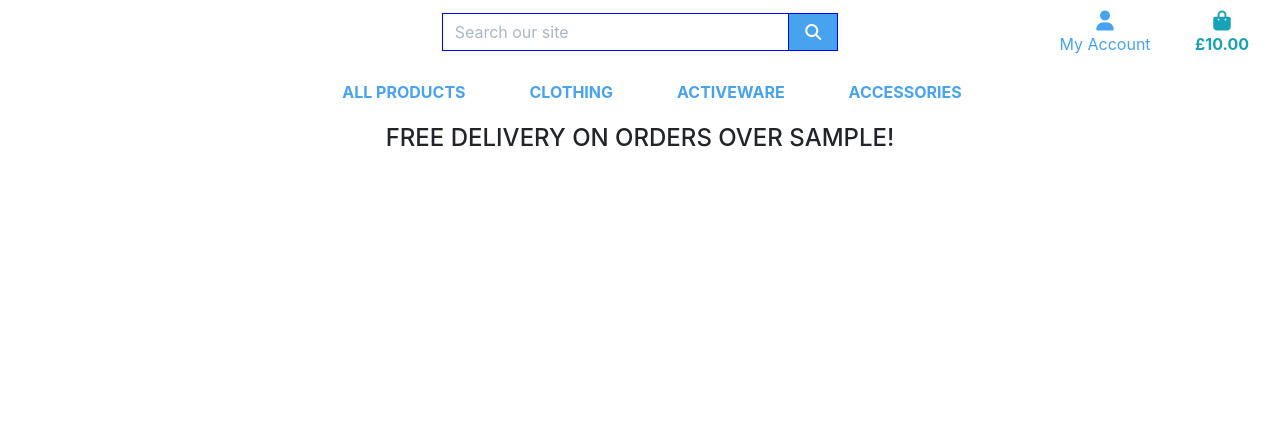
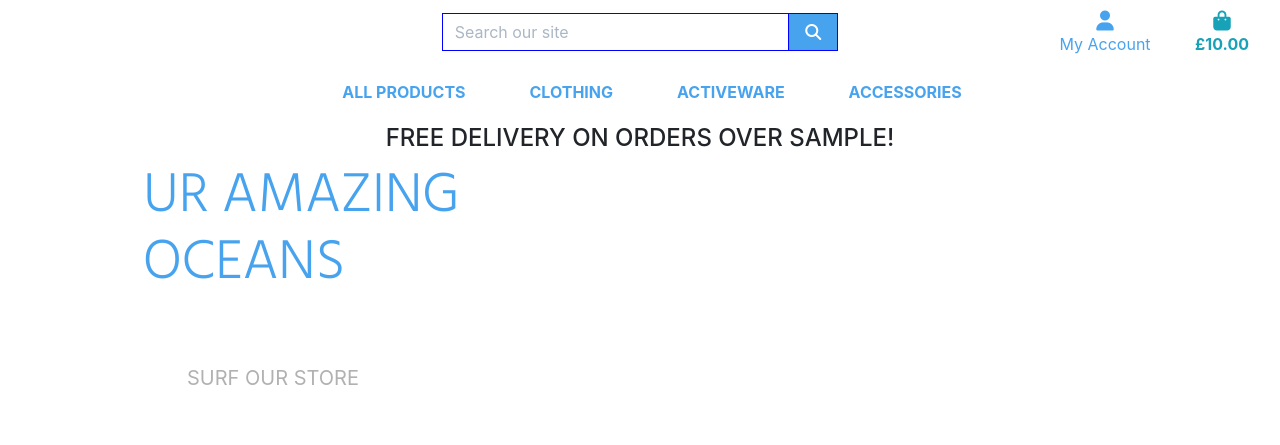
Before and after one commit to Mattlister/envirosea, a Django app: template home/templates/home/oceans.html in a window 1280 px wide. Shown: the top 445 px of the page. Run offline with Django 3.2, Linux system fonts and the light colour scheme; the template is opened without the code that fills it: most values are stand-ins (such as "Sample title", 1, 10 or a date in 2020); some libraries are stand-ins or nearby versions.

Commit message:
Added ocean and why pages content

```diff
--- a/envirosea/settings.py
+++ b/envirosea/settings.py
@@ -47,6 +47,8 @@ INSTALLED_APPS = [
     'checkout',
     'profiles',
     'bookings',
+    'oceans',
+    'why',
 
 
     # Other
--- a/envirosea/urls.py
+++ b/envirosea/urls.py
@@ -28,4 +28,6 @@ urlpatterns = [
     path('bag/', include('bag.urls')),
     path('checkout/', include('checkout.urls')),
     path('profile/', include('profiles.urls')),
+    path('', include('oceans.urls')),
+    path('', include('why.urls'))
 ] + static(settings.MEDIA_URL, document_root=settings.MEDIA_ROOT)
--- a/home/templates/home/oceans.html
+++ b/home/templates/home/oceans.html
@@ -13,15 +13,17 @@
 {% block content %}
     <div class="container h-100">
         <div class="row h-100">
-            <div class="col-7 col-md-6 my-auto">
-
+        <div class="col-7 col-md-6 my-auto">
+            <h1 class="display-4 logo-font text-black">ur amazing Oceans</h1>
+             <div class="my-5">
+                    <h4>
+                        <a href="" class="shop-now-button btn btn-lg rounded-0 text-uppercase py-3">Surf Our Store</a>
+                    </h4>
 
                 </div>
 
 
                 </div>
             </div>
-        </div>
-    </div>
-
+      </div>
 {% endblock %}
--- a/home/urls.py
+++ b/home/urls.py
@@ -4,4 +4,6 @@ from . import views
 
 urlpatterns = [
     path('', views.index, name='home'),
+    path('', views.oceans, name='oceans'),
+    path('', views.why, name='why'),
 ]
--- a/home/views.py
+++ b/home/views.py
@@ -6,3 +6,8 @@ from django.shortcuts import render
 def index(request):
     """ View to return index page """
     return render(request, 'home/index.html')
+
+
+def index(request):
+    """ View to return index page """
+    return render(request, 'oceans/oceans.html')
--- a/templates/includes/main-nav.html
+++ b/templates/includes/main-nav.html
@@ -10,6 +10,7 @@
                 <a href="{% url 'products' %}?sort=category&direction=asc" class="dropdown-item">By Category</a>
                 <a href="{% url 'products' %}" class="dropdown-item">All Products</a>
                 <a href="{% url 'bookings' %}" class="dropdown-item">Make a Booking</a>
+                <a href="{% url 'oceans' %}" class="dropdown-item">Make a Booking</a>
             </div>
         </li>
 
```
Also changed, not shown: home/templates/home/why.html (+28 -0 lines).
